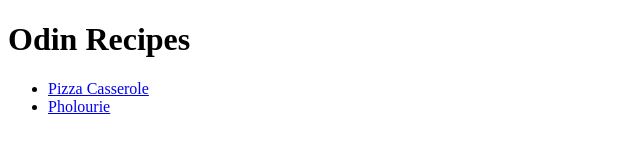
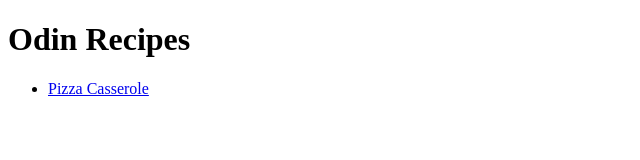
Before and after one commit to 1DGK/odin-recipes, a plain HTML site: page index.html in a window 1280 px wide. Shown: the full height of the page, 0-640 px from the left. Drawn offline with Linux system fonts and the light colour scheme.

```diff
--- a/index.html
+++ b/index.html
@@ -11,7 +11,6 @@
 
     <ul>
     <li><a href="recipes/pizzacasserole.html">Pizza Casserole</a></li>
-    <li><a href="recipes/pholourie.html">Pholourie</a></li>
     </ul>
 </body>
 </html>
```
